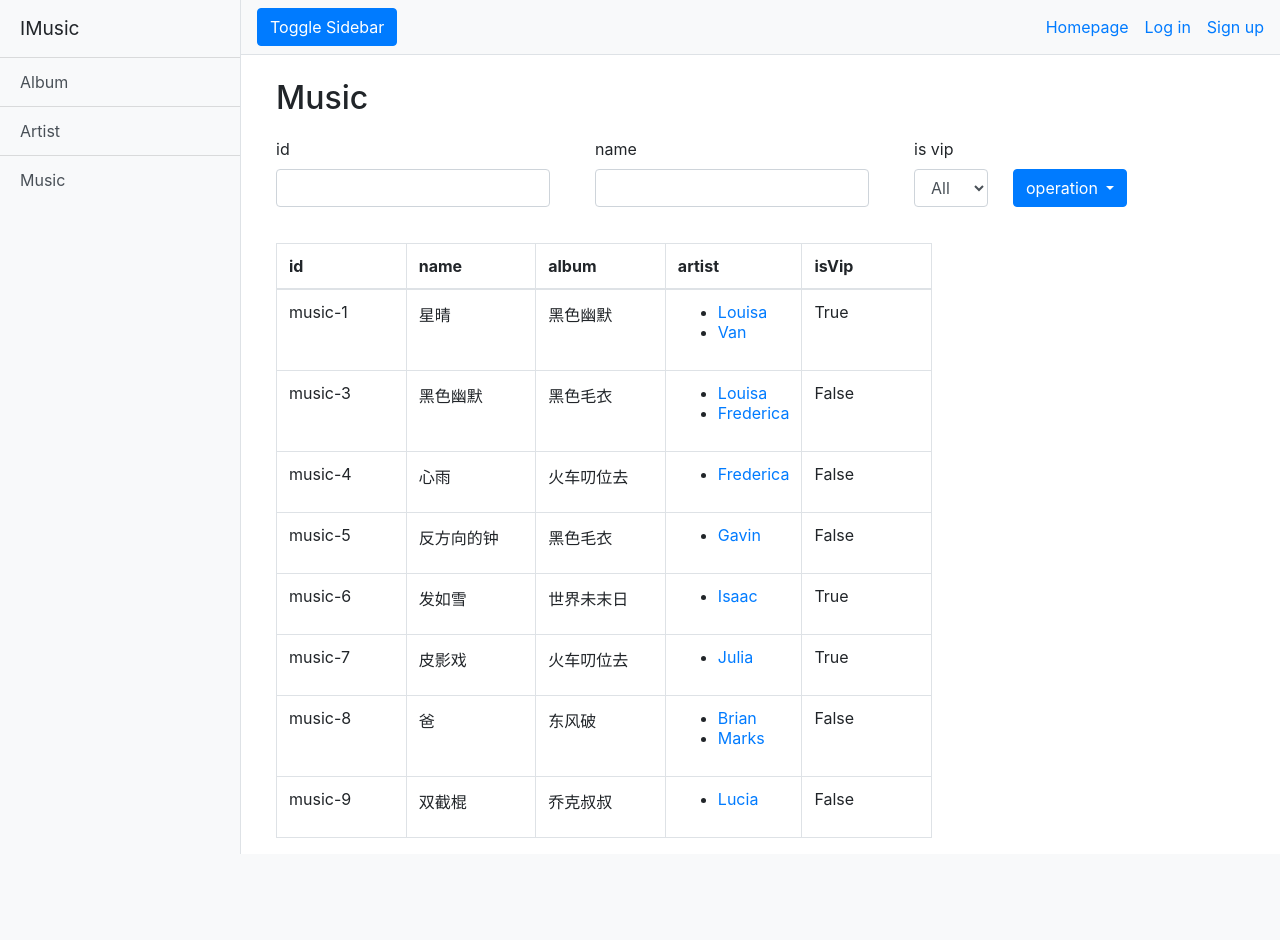
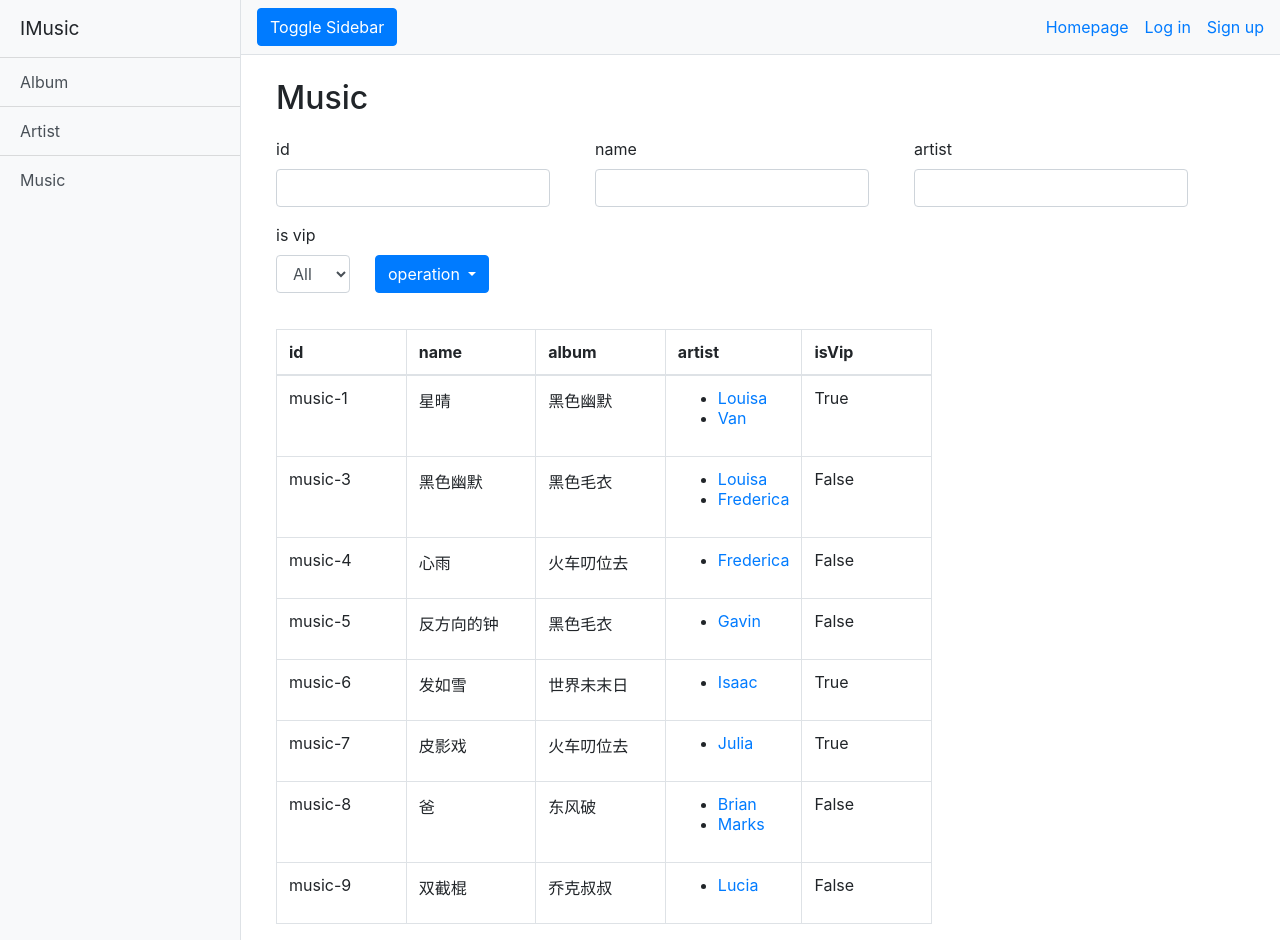
Before and after one commit to mbinary-course-labs/music-system, a Django app: page /music_system/music.html in a window 1280 px wide. Before the commit the page ends 854 px from the top, so only its background shows below. Run offline with Django 3.2, Linux system fonts and the light colour scheme; data comes from the database, SQL or seed files in the repository; both versions use the stored data as it was after the commit; some libraries are stand-ins or nearby versions.

Commit message:
:sparkles: New Function: artist update/deletete music

```diff
--- a/imusic/music_system/templates/music_system/music.html
+++ b/imusic/music_system/templates/music_system/music.html
@@ -7,15 +7,19 @@
         <h2 class="mt-4" style="margin-left:20px">Music</h2>
         <form name="form1" style="margin-top:20px;">
             <div class="row">
-                <div class="form-group col-md4" style="margin-left:35px;margin-right:10px">
+                <div class="form-group col-md3" style="margin-left:35px;margin-right:10px">
                     <label for="formGroupExampleInput">id</label>
                     <input class="form-control" type="text" name="musicId" value=""/>
                 </div>
-                <div class="form-group col-md4" style="margin-left:35px;margin-right:10px">
+                <div class="form-group col-md3" style="margin-left:35px;margin-right:10px">
                     <label for="formGroupExampleInput">name</label>
                     <input class="form-control" type="text" name="name" value=""/>
                 </div>
-                <div class="form-group col-md4" style="margin-left:35px;margin-right:10px">
+                <div class="form-group col-md3" style="margin-left:35px;margin-right:10px">
+                    <label for="formGroupExampleInput">artist</label>
+                    <input class="form-control" type="text" name="artist__name" value=""/>
+                </div>
+                <div class="form-group col-md3" style="margin-left:35px;margin-right:10px">
                     <label for="formGroupExampleInput">is vip</label>
                     <select class="form-control" name="isVip">
                         <option value="1" >Yes</option>
--- a/imusic/music_system/templates/music_system/summary.html
+++ b/imusic/music_system/templates/music_system/summary.html
@@ -2,7 +2,7 @@
 <html lang="en">
 <head>
     <meta charset="UTF-8">
-    <title>业务统计 | 银行系统</title>
+    <title>Statistics</title>
     <script type="text/javascript" src="http://echarts.baidu.com/gallery/vendors/echarts/echarts.min.js"></script>
     <script type="text/javascript" src="http://echarts.baidu.com/gallery/vendors/echarts-gl/echarts-gl.min.js"></script>
     <script type="text/javascript" src="http://echarts.baidu.com/gallery/vendors/echarts-stat/ecStat.min.js"></script>
--- a/imusic/music_system/urls.py
+++ b/imusic/music_system/urls.py
@@ -25,8 +25,13 @@ urlpatterns = [
 
     # user logged in
     path('user_profile', views.user_profile, name='user_profile'),
+    path('profile', views.profile, name='profile'),
+
+    # artist
     path('artist_profile', views.artist_profile, name='artist_profile'),
-    path('profile', views.profile, name='profile'),
+    path('artist/search', views.artist_search_music, name='artist_search_music'),
+    path('artist/delete', views.artist_delete_music, name='artist_delete_music'),
+    path('artist/update', views.artist_update_music, name='artist_update_music'),
 ]
 '''
 # authentication
--- a/imusic/music_system/views.py
+++ b/imusic/music_system/views.py
@@ -37,7 +37,7 @@ def index(req):
 
 
 # music
-music_attrs = ['musicId', 'name', 'isVip']
+music_attrs = ['musicId', 'name', 'isVip','artist__name']
 
 
 def search_music(req):
@@ -129,6 +129,86 @@ def artist_profile(req):
 
 @login_required
 @user_passes_test(check)
+def artist_search_music(req):
+    context = {}
+    name = req.user.username
+    u = artist.objects.get(artistId=name)
+    if not u:
+        context['info'] = 'Internal error, your data may be removed'
+    else:
+        context['artist'] = u
+        # many to many field, search as this
+        dic = {attr: req.GET[attr]
+               for attr in music_attrs if attr in req.GET and req.GET[attr]}
+        dic['artist__artistId'] = name
+        if 'isVip' in dic:
+            if dic['isVip'] == '2':
+                del dic['isVip']
+            else:
+                dic['isVip'] = dic['isVip'] == '1'
+        context['musics'] = music.objects.filter(**dic)
+        for m in context['musics']:
+            m.artists = m.artist.all()
+        context['albums'] = album.objects.filter(artist__artistId=name)
+        for m in context['albums']:
+            m.artists = m.artist.all()
+    return render(req, 'music_system/artist_profile.html', context)
+
+
+@login_required
+@user_passes_test(check)
+def artist_delete_music(req):
+    context = {}
+    name = req.user.username
+    u = artist.objects.get(artistId=name)
+    if not u:
+        context['info'] = 'Internal error, your data may be removed'
+    else:
+        context['artist'] = u
+        # many to many field, search as this
+        dic = {attr: req.GET[attr]
+               for attr in music_attrs if attr in req.GET and req.GET[attr]}
+        dic['artist__artistId'] = name
+        if 'isVip' in dic:
+            if dic['isVip'] == '2':
+                del dic['isVip']
+            else:
+                dic['isVip'] = dic['isVip'] == '1'
+        dic['artist__artistId'] = name
+        music.objects.filter(**dic).delete()
+        context['musics'] = music.objects.filter(artist__artistId=name)
+        for m in context['musics']:
+            m.artists = m.artist.all()
+        context['albums'] = album.objects.filter(artist__artistId=name)
+        for m in context['albums']:
+            m.artists = m.artist.all()
+        return render(req, 'music_system/artist_profile.html', context)
+
+
+@login_required
+@user_passes_test(check)
+def artist_update_music(req):
+    context = {}
+    name = req.user.username
+    u = artist.objects.get(artistId=name)
+    if not u:
+        context['info'] = 'Internal error, your data may be removed'
+    else:
+        context['artist'] = u
+        # many to many field, search as this
+        dic = {attr: req.GET[attr]
+               for attr in music_attrs if attr in req.GET and req.GET[attr]}
+        if 'isVip' in dic:
+            if dic['isVip'] == '2':
+                del dic['isVip']
+            else:
+                dic['isVip'] = dic['isVip'] == '1'
+        music.objects.filter(musicId=dic['musicId']).update(**dic)
+        return artist_profile(req)
+
+
+@login_required
+@user_passes_test(check)
 def user_profile(req):
     context = {}
     name = req.user.username
```
Also changed, not shown: imusic/music_system/templates/music_system/artist_profile.html (+38 -4 lines), imusic/db.sqlite3, 1 other file.
